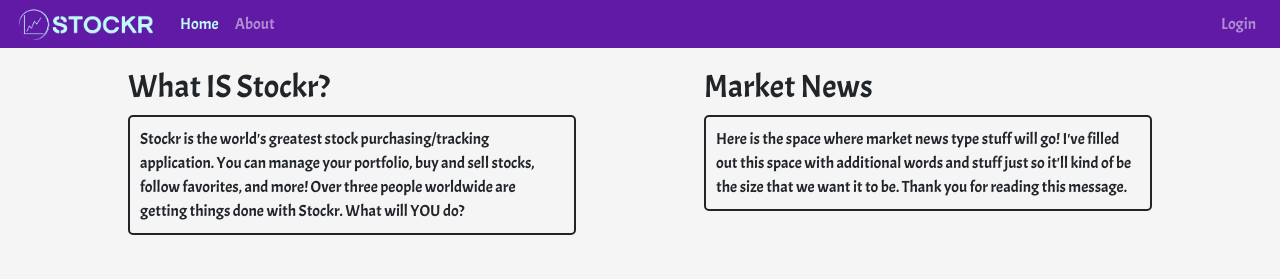
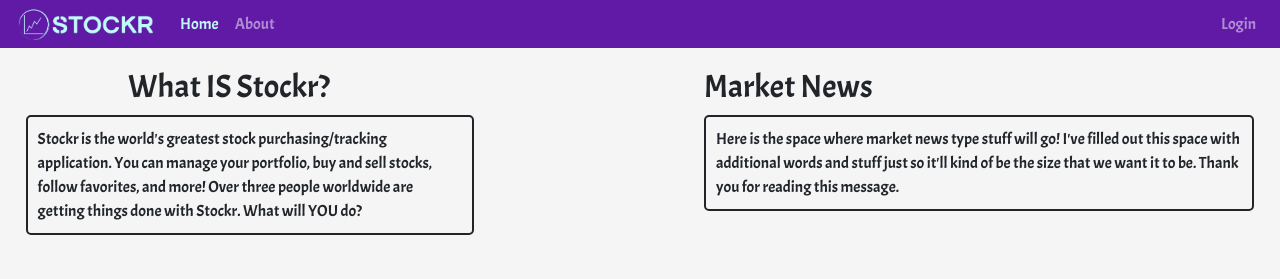
Before and after one commit to ben-loper/group-stock-market, a Vue app in the folder frontend/: page / in a window 1280 px wide. Shown: the top 279 px of the page. Built offline with nearby package versions, Linux system fonts and the light colour scheme; no server answers; what vue-highlightjs would draw is missing.

Commit message:
minor margin changes

```diff
--- a/frontend/package.json
+++ b/frontend/package.json
@@ -22,7 +22,7 @@
     "@vue/cli-plugin-e2e-cypress": "^3.5.0",
     "@vue/cli-plugin-eslint": "^3.5.0",
     "@vue/cli-plugin-unit-mocha": "^3.5.0",
-    "@vue/cli-service": "^3.5.0",
+    "@vue/cli-service": "^3.6.0",
     "@vue/eslint-config-prettier": "^4.0.1",
     "@vue/test-utils": "1.0.0-beta.29",
     "babel-eslint": "^10.0.1",
--- a/frontend/src/views/Landing.vue
+++ b/frontend/src/views/Landing.vue
@@ -155,7 +155,7 @@ html {
     border-width: 2px;
     border-radius: 5px;
     float: left;
-    margin-left: 10%;
+    margin-left: 2%;
     width: 35%;
     padding: 10px;
 }
@@ -165,7 +165,7 @@ html {
     border-width: 2px;
     border-radius: 5px;
     margin-left: 55%;
-    margin-right: 10%;
+    margin-right: 2%;
     padding: 10px;
 }
 
```
Also changed, not shown: 1 other file (tests, documents, lock files or other folders).
